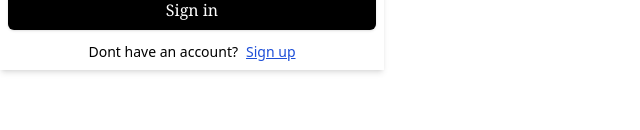
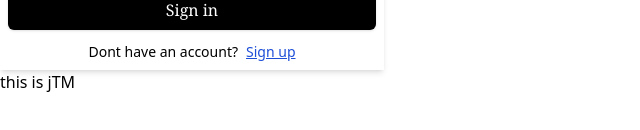
Before and after one commit to 14jatinkumar09-lang/jTm-react-project, a React (Vite) app: page /signin in a window 1280 px wide. Shown: the part 270-400 px from the top of the page, without its empty margins (0-640 px from the left). Built offline with nearby package versions, Linux system fonts and the light colour scheme.

Commit message:
adding welcome page

```diff
--- a/src/App.jsx
+++ b/src/App.jsx
@@ -25,6 +25,8 @@ function App() {
     </Routes>
     </BrowserRouter>
 
+    <h1>this is jTM </h1>
+
 
   </div>
 }
```
